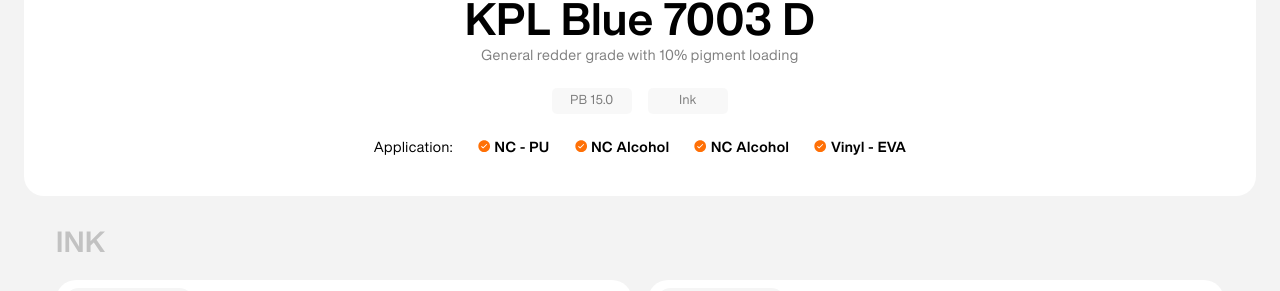
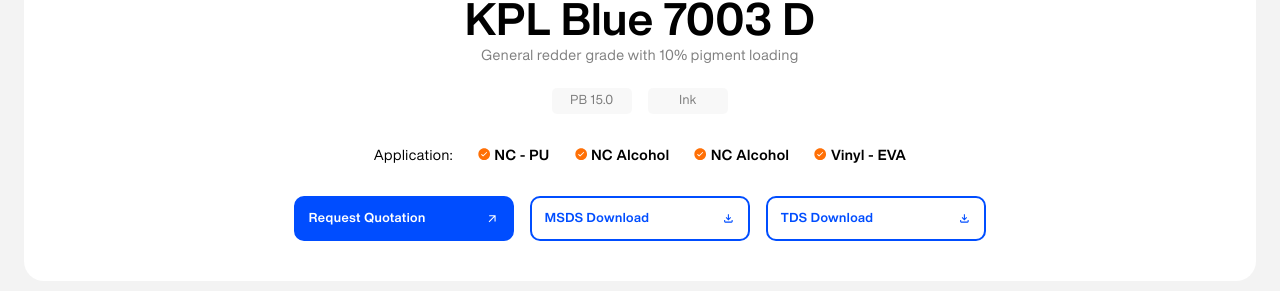
Before and after one commit to ayush-zerror/kesar, a Next.js app: page /product/1 in a window 1280 px wide. Shown: the part 323-614 px from the top of the page. Built offline with nearby package versions, Linux system fonts and the light colour scheme.

Commit message:
updated pdp

```diff
--- a/src/components/productDetail/ProductInformation.jsx
+++ b/src/components/productDetail/ProductInformation.jsx
@@ -1,6 +1,7 @@
 import React from "react";
 import { GrFormNext, GrFormPrevious } from "react-icons/gr";
 import { IoIosCheckmarkCircle } from "react-icons/io";
+import { MdArrowOutward, MdOutlineFileDownload } from "react-icons/md";
 const ProductInformation = () => {
   return (
     <div id="product_info_section">
@@ -42,6 +43,20 @@ const ProductInformation = () => {
                 <IoIosCheckmarkCircle /> Vinyl - EVA
               </span>
             </div>
+            <div className="product_btns">
+                <button>
+                    <span>Request Quotation</span>
+                    <MdArrowOutward />
+                </button>
+                 <button>
+                    <span>MSDS Download</span>
+                    <MdOutlineFileDownload />
+                </button>
+                 <button>
+                    <span>TDS Download</span>
+                    <MdOutlineFileDownload />
+                </button>
+            </div>
           </div>
         </div>
       </div>
--- a/src/styles/components/productDetail.css
+++ b/src/styles/components/productDetail.css
@@ -78,7 +78,7 @@
   display: flex;
   flex-direction: column;
   align-items: center;
-  gap: 1.5rem;
+  gap: 2rem;
 }
 
 .product_application {
@@ -96,10 +96,39 @@
   letter-spacing: 0.5px;
   color: #000;
 }
-.product_application span svg{
-    color: #FF7006;
+.product_application span svg {
+  color: #ff7006;
 }
 .product_application span:nth-child(1) {
   font-family: para-regular;
   font-weight: 400;
 }
+
+.product_btns {
+  display: flex;
+  align-items: center;
+  gap: 1rem;
+}
+
+.product_btns button {
+  display: flex;
+  align-items: center;
+  justify-content: space-between;
+  padding: 0.8rem;
+  width: 220px;
+  border-radius: 10px;
+  outline: none;
+  border: 2px solid #004dff;
+  color: #004dff;
+  background-color: transparent;
+  font-family: para-bold;
+  font-weight: 500;
+  font-size: 0.8rem;
+  letter-spacing: 0.5px;
+  cursor: pointer;
+}
+
+.product_btns button:nth-child(1){
+     color: #fff;
+  background-color: #004dff;
+}
```
